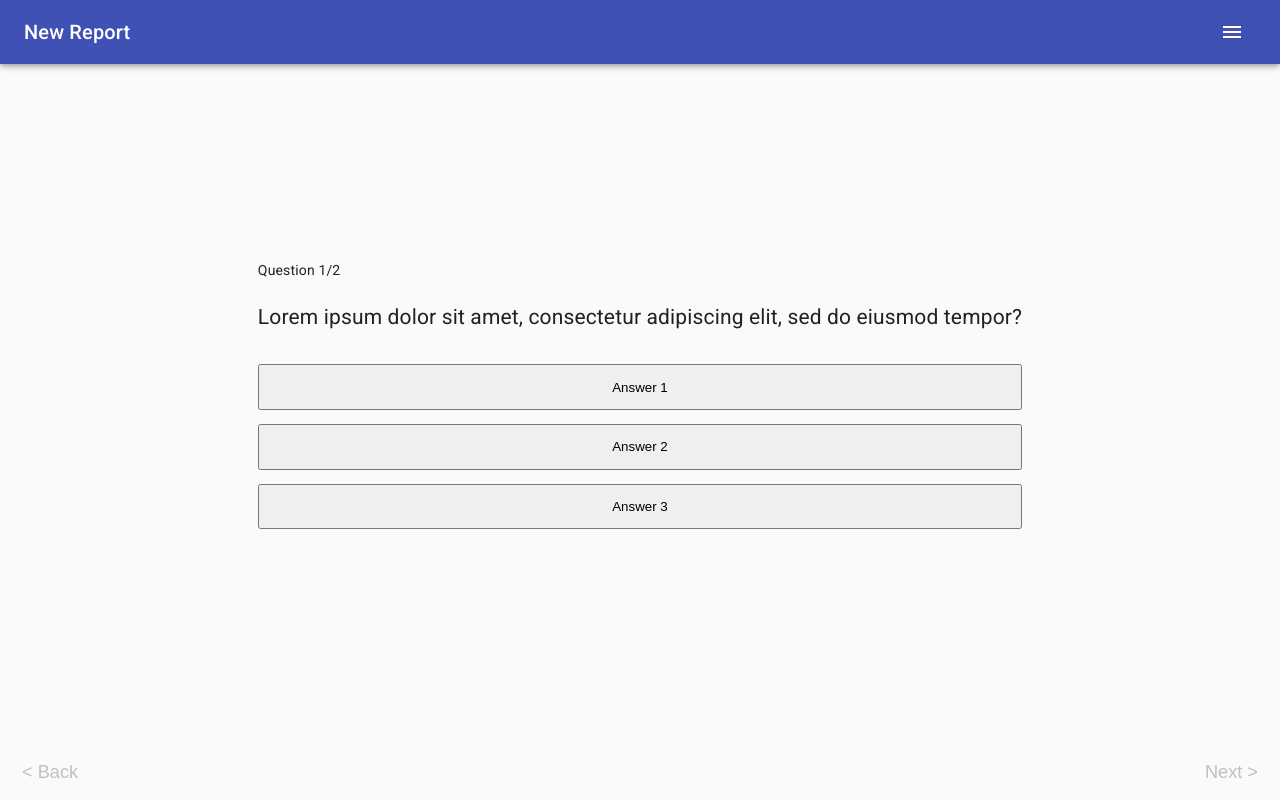
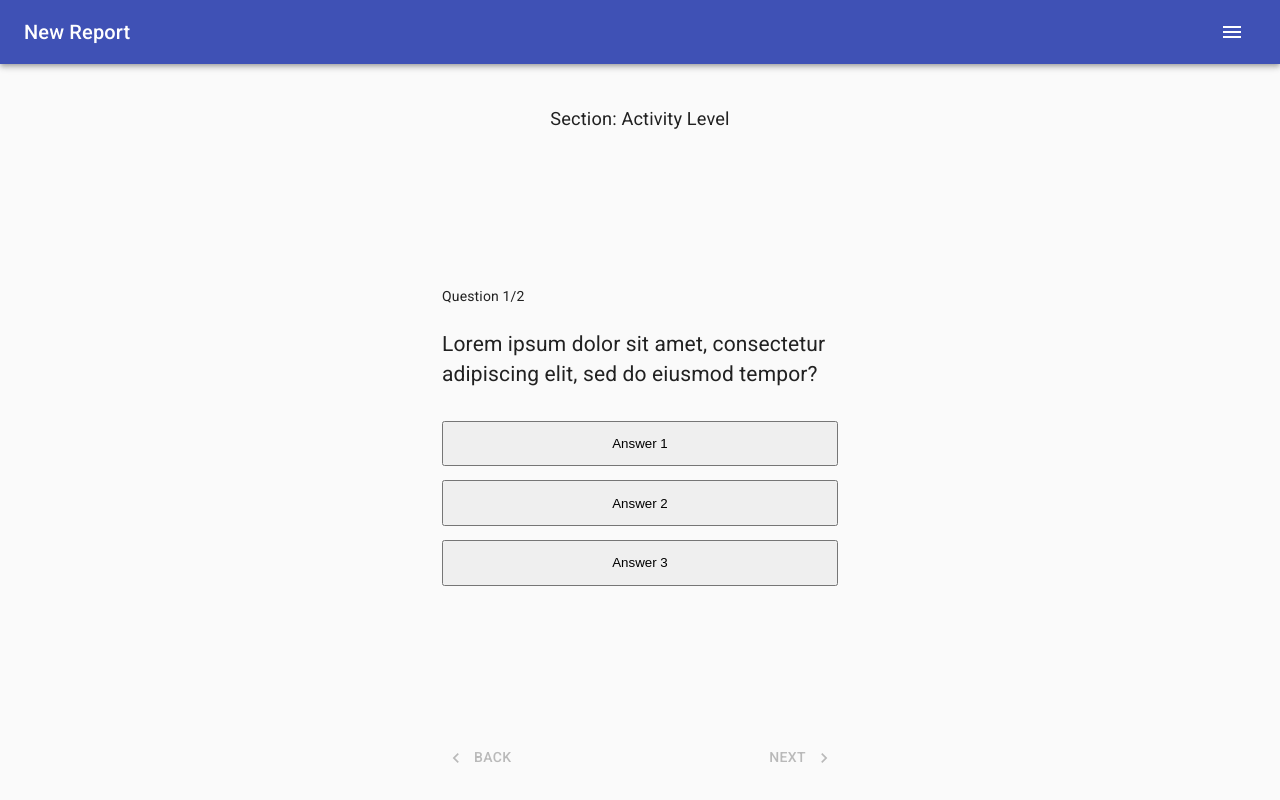
Before and after one commit to Sebsterio/animalysis, a React (Create React App) app in the folder client/: page /new-report in a window 1280 px wide. Built offline with nearby package versions, Linux system fonts and the light colour scheme.

Commit message:
style Survey and Survey/Nav

```diff
--- a/client/src/components/App/App.scss
+++ b/client/src/components/App/App.scss
@@ -18,6 +18,6 @@
 		width: 100vw;
 		display: flex;
 		justify-content: center;
-		align-items: center;
+		align-items: stretch;
 	}
 }
--- a/client/src/components/Header/Header.jsx
+++ b/client/src/components/Header/Header.jsx
@@ -21,7 +21,7 @@ export const Header = () => {
 	});
 
 	return (
-		<AppBar>
+		<AppBar position="static">
 			<Toolbar>
 				<Typography variant="h6" className={classes.title}>
 					<Switch>{titles}</Switch>
--- a/client/src/pages/Survey/Survey.jsx
+++ b/client/src/pages/Survey/Survey.jsx
@@ -1,16 +1,26 @@
 import React, { useEffect } from "react";
+import { makeStyles } from "@material-ui/core/styles";
 
-import { Question } from "./components";
+import { Section, Question, Nav } from "./components";
+import { Container } from "@material-ui/core";
+
 import { isQuestionAnswered } from "./Survey-utils";
-
-import "./Survey.scss";
 
 /*************************************************
  * Manages survey location, history, and landmarks
  * Submits Question answers
  *************************************************/
 
-const Survey = ({
+const useStyles = makeStyles((theme) => ({
+	container: {
+		display: "flex",
+		flexFlow: "column nowrap",
+		justifyContent: "space-between",
+		padding: theme.spacing(3),
+	},
+}));
+
+export const Survey = ({
 	// state
 	section,
 	question,
@@ -72,38 +82,20 @@ const Survey = ({
 		goToNextLocation(redirect);
 	};
 
-	// --------------------------- Render ----------------------------------
+	// --------------------------- View ----------------------------------
 
 	return (
-		<div className="Survey">
-			{/* Section info*/}
-			<div className="Survey__section">Section: {section.title}</div>
+		<Container maxWidth="xs" className={useStyles().container}>
+			<Section section={section} />
 
-			{/* Question */}
-			<div className="Survey__question">
-				<Question handleAnswer={handleAnswer} />
-			</div>
+			<Question handleAnswer={handleAnswer} />
 
-			{/* Footer buttons */}
-			<div className="Survey__footer">
-				<button
-					className="Survey__nav-link"
-					onClick={handleGoBack}
-					disabled={locationHistory.length <= 1}
-				>
-					&#60; Back
-				</button>
-
-				<button
-					className="Survey__nav-link"
-					onClick={handleGoForward}
-					disabled={!isQuestionAnswered(question)}
-				>
-					Next &#62;
-				</button>
-			</div>
-		</div>
+			<Nav
+				questionIsNotAnswered={!isQuestionAnswered(question)}
+				isFirstQuestion={locationHistory.length <= 1}
+				handleGoBack={handleGoBack}
+				handleGoForward={handleGoForward}
+			/>
+		</Container>
 	);
 };
-
-export default Survey;
--- a/client/src/pages/Survey/Survey.scss
+++ /dev/null
@@ -1,50 +0,0 @@
-.Survey {
-	position: absolute;
-	top: 0;
-	left: 0;
-	right: 0;
-	bottom: 0;
-
-	display: flex;
-	flex-flow: column nowrap;
-	justify-content: center;
-
-	&__section {
-		flex: 0 0 auto;
-		text-align: center;
-		padding-top: 1em;
-		font-size: 1.3em;
-	}
-
-	&__question {
-		flex: 1 0 0;
-		display: flex;
-		justify-content: center;
-		align-items: center;
-	}
-
-	&__footer {
-		flex: 0 0 auto;
-		width: 100%;
-
-		display: flex;
-		flex-flow: row nowrap;
-		justify-content: space-between;
-	}
-
-	&__nav-link {
-		flex: 0 0 auto;
-		margin: 1rem;
-		font-size: 1.3em;
-		background: none;
-		border: none;
-
-		&:hover:not(:disabled) {
-			text-decoration: underline;
-		}
-
-		&:disabled {
-			color: silver;
-		}
-	}
-}
--- a/client/src/pages/Survey/SurveyContainer.jsx
+++ b/client/src/pages/Survey/SurveyContainer.jsx
@@ -17,7 +17,7 @@ import {
 	popLandmark,
 } from "redux/survey/survey-actions";
 
-import Survey from "./Survey";
+import { Survey } from "./Survey";
 
 const mapStateToProps = (state) => ({
 	section: getCurrentSection(state),
--- /dev/null
+++ b/client/src/pages/Survey/components/Nav.jsx
@@ -0,0 +1,39 @@
+import React from "react";
+import { makeStyles } from "@material-ui/core/styles";
+import { Container, Button } from "@material-ui/core";
+import { KeyboardArrowLeft, KeyboardArrowRight } from "@material-ui/icons";
+
+export const useStyles = makeStyles((theme) => ({
+	container: {
+		padding: 0,
+		width: "100%",
+		display: "flex",
+		flexFlow: "row nowrap",
+		justifyContent: "space-between",
+	},
+}));
+
+export const Nav = ({
+	questionIsNotAnswered,
+	isFirstQuestion,
+	handleGoBack,
+	handleGoForward,
+}) => {
+	return (
+		<Container className={useStyles().container}>
+			<Button
+				children="Back"
+				onClick={handleGoBack}
+				disabled={isFirstQuestion}
+				startIcon={<KeyboardArrowLeft />}
+			/>
+
+			<Button
+				children="Next"
+				onClick={handleGoForward}
+				disabled={questionIsNotAnswered}
+				endIcon={<KeyboardArrowRight />}
+			/>
+		</Container>
+	);
+};
--- /dev/null
+++ b/client/src/pages/Survey/components/Section.jsx
@@ -0,0 +1,15 @@
+import React from "react";
+
+import { makeStyles } from "@material-ui/core/styles";
+
+const useStyles = makeStyles((theme) => ({
+	container: {
+		textAlign: "center",
+		paddingTop: "1em",
+		fontSize: "1.3em",
+	},
+}));
+
+export const Section = ({ section }) => {
+	return <div className={useStyles().container}>Section: {section.title}</div>;
+};
--- a/client/src/pages/Survey/components/index.js
+++ b/client/src/pages/Survey/components/index.js
@@ -1,3 +1,5 @@
 export * from "./Question";
 export * from "./AnswerButton";
 export * from "./TextInput";
+export * from "./Nav";
+export * from "./Section";
```
Also changed, not shown: client/src/pages/Account/components/Auth.jsx (+11 -7 lines).
